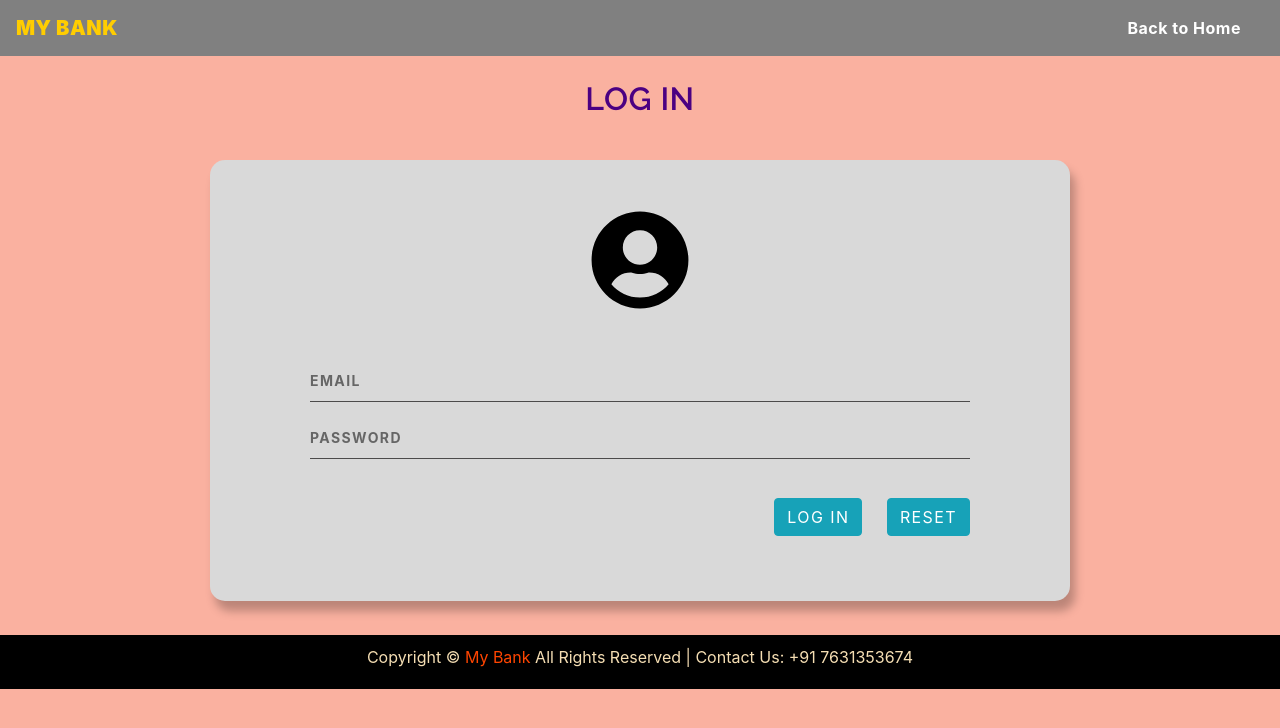
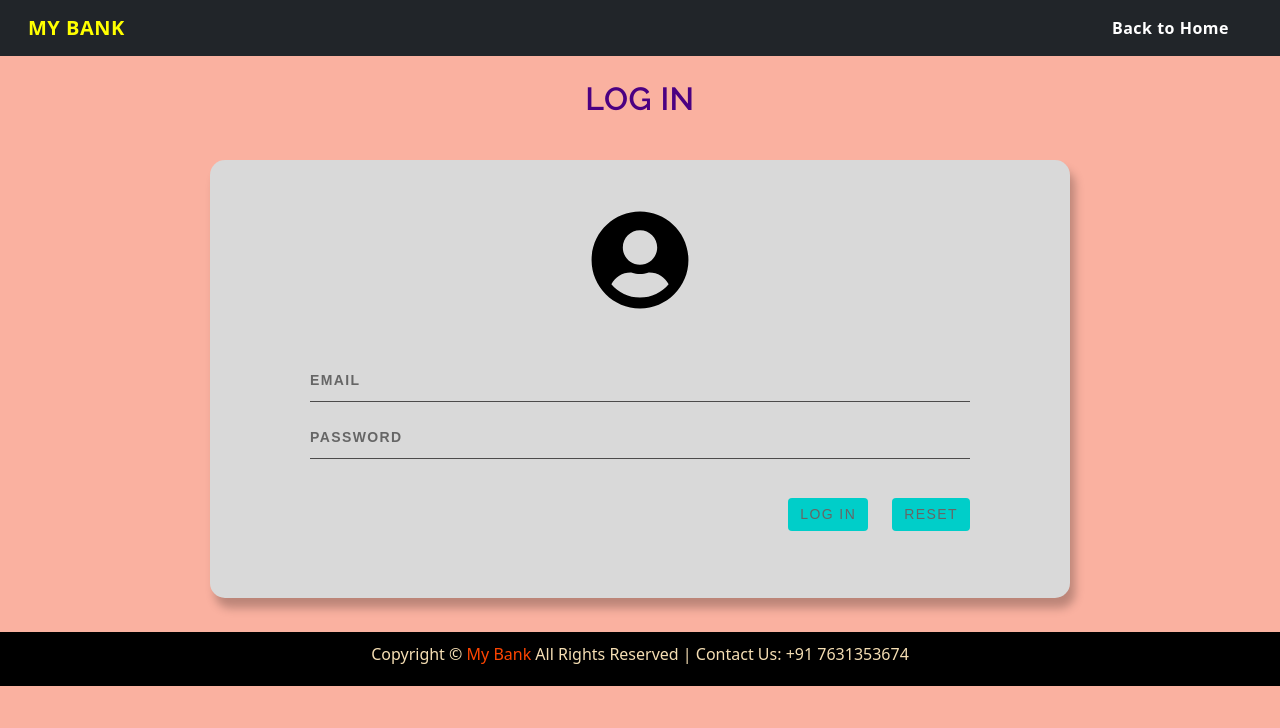
Before and after one commit to arvindevelop/Payment_gateway, a PHP site: page /login.php in a window 1280 px wide. Shown: the top 728 px of the page. Run offline with PHP 8.4, Linux system fonts and the light colour scheme; data that the repository does not hold is empty.

Commit message:
Update login.php
Done

```diff
--- a/login.php
+++ b/login.php
@@ -1,14 +1,15 @@
 <!DOCTYPE html>
 <html lang="en">
 <head>
-    <meta charset="UTF-8">
-    <meta name="viewport" content="width=device-width, initial-scale=1.0">
-    <title>Create User</title>
+<meta charset="utf-8">
+    <meta name="viewport" content="width=device-width, initial-scale=1, shrink-to-fit=no">
+    <link rel="stylesheet" href="https://stackpath.bootstrapcdn.com/bootstrap/4.5.2/css/bootstrap.min.css"
+    integrity="sha384-JcKb8q3iqJ61gNV9KGb8thSsNjpSL0n8PARn9HuZOnIxN0hoP+VmmDGMN5t9UJ0Z" crossorigin="anonymous">
+    <link href="https://cdn.jsdelivr.net/npm/bootstrap@5.0.2/dist/css/bootstrap.min.css" rel="stylesheet" integrity="sha384-EVSTQN3/azprG1Anm3QDgpJLIm9Nao0Yz1ztcQTwFspd3yD65VohhpuuCOmLASjC"
+    crossorigin="anonymous">
+    <link rel="stylesheet" type="text/css" href="css/navbar.css">
     <link rel="stylesheet" type="text/css" href="css/create.css">
-    <link rel="stylesheet" href="https://maxcdn.bootstrapcdn.com/bootstrap/4.0.0/css/bootstrap.min.css"
-    integrity="sha384-Gn5384xqQ1aoWXA+058RXPxPg6fy4IWvTNh0E263XmFcJlSAwiGgFAW/dAiS6JXm" crossorigin="anonymous">
-    <link rel="stylesheet" type="text/css" href="css/navbar.css">
-
+    <title>Login</title>
 </head>
 
 <body style="background-color : #fab1a0;">
@@ -56,20 +57,26 @@
 ?>
 
 <!-- navbar -->
-<nav class="navbar navbar-expand-md " style="background-color : grey;">
-      <a class="navbar-brand" href="index.php" style="color : #FFCD00;font-weight:bold;font-size:largest"><b>MY BANK</b></a>
-      <button class="navbar-toggler" type="button" data-toggle="collapse" data-target="#collapsibleNavbar">
-        <span class="navbar-toggler-icon"></span>
-      </button>
-      <div class="collapse navbar-collapse" id="collapsibleNavbar">
-            <ul class="navbar-nav ml-auto">
-              <li class="nav-item">
+<nav class="navbar navbar-expand-lg navbar-light bg-dark">
+    <div class="container-fluid">
+        <a class="navbar-brand" href="#"><b style="color:yellow;">MY BANK</b></a>
+        <button class="navbar-toggler bg-white" type="button" data-bs-toggle="collapse" data-bs-target="#navbarContent" aria-controls="navbarSupportedContent" aria-expanded="false" aria-label="Toggle navigation">
+            <span class="navbar-toggler-icon"></span>
+        </button>
+        <div class="collapse navbar-collapse" id="navbarContent">
+            <ul class="navbar-nav me-auto mb-2 mb-lg-0">  </ul>
+            <ul class="navbar-nav">
+            <li class="nav-item">
                 <a class="nav-link" href="index.php" style="color : white;"><b>Back to Home</b></a>
               </li>
-          </div>
-       </nav>
+
+            </ul>
+        </div>
+    </div>
+</nav>
 <!--navbar end-->
 
+<!--main content-->
 <h2 class="text-center pt-4" style="color : indigo;">LOG IN</h2>
 <br>
 
@@ -88,8 +95,8 @@
                 <input class="app-form-control" placeholder="PASSWORD" type="password" name="password" required>
               </div><br>
               <div class="app-form-group float-right">
-                <input class="app-form-button btn btn-info" type="submit" value="LOG IN" name="submit"></input>
-                <input class="app-form-button btn btn-info" type="reset" value="RESET" name="reset"></input>
+                <input class="app-form-button btn btn-info" style="background-color : #00cec9;" type="submit" value="LOG IN" name="submit"></input>
+                <input class="app-form-button btn btn-info" style="background-color : #00cec9;" type="reset" value="RESET" name="reset"></input>
               </div>
             </form>
           </div>
@@ -97,10 +104,10 @@
       </div>
     </div>
   </div><br>
+
 <!--footer-->
 <?php include 'footer.php';?>
 <!--footer end-->
-<script src="https://code.jquery.com/jquery-3.5.1.slim.min.js" integrity="sha384-DfXdz2htPH0lsSSs5nCTpuj/zy4C+OGpamoFVy38MVBnE+IbbVYUew+OrCXaRkfj" crossorigin="anonymous"></script>
-<script src="https://cdn.jsdelivr.net/npm/bootstrap@4.5.3/dist/js/bootstrap.bundle.min.js" integrity="sha384-ho+j7jyWK8fNQe+A12Hb8AhRq26LrZ/JpcUGGOn+Y7RsweNrtN/tE3MoK7ZeZDyx" crossorigin="anonymous"></script>
+
 </body>
 </html>
```
